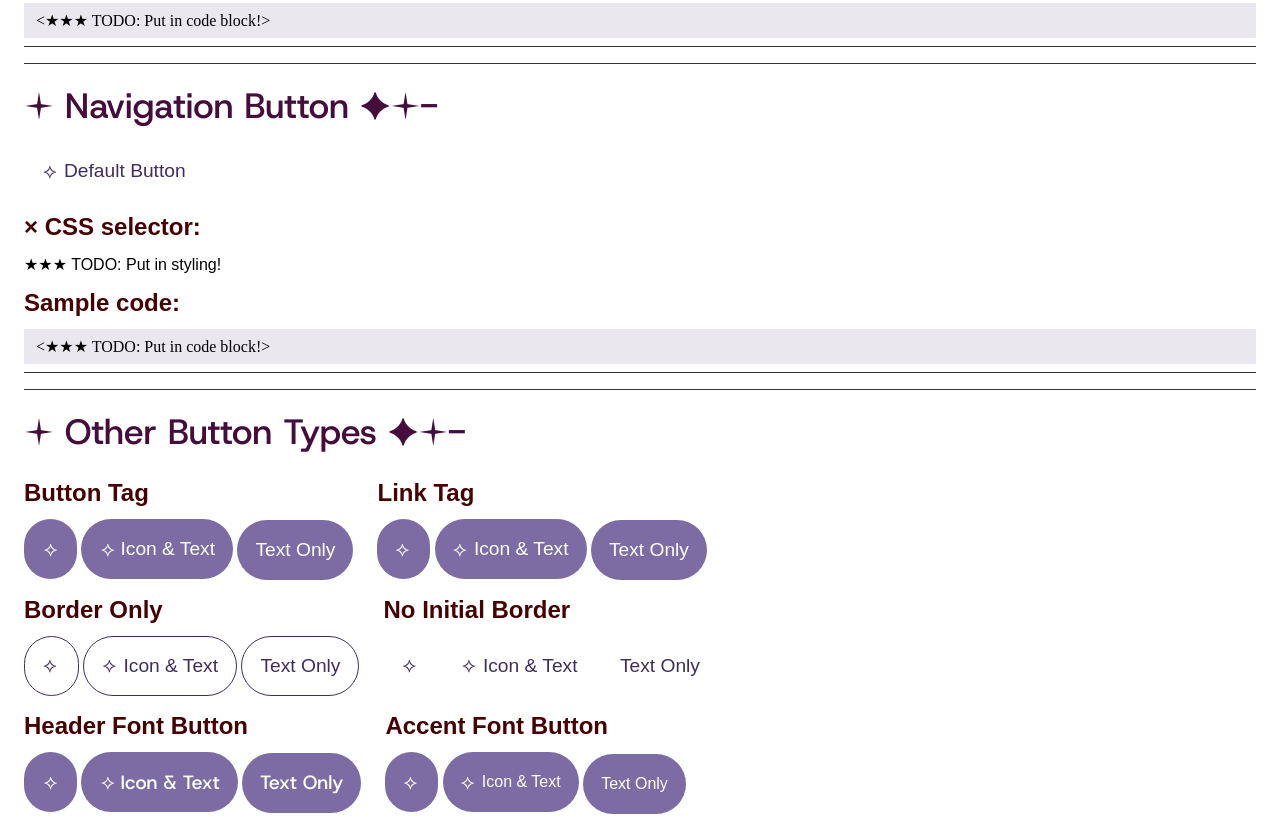
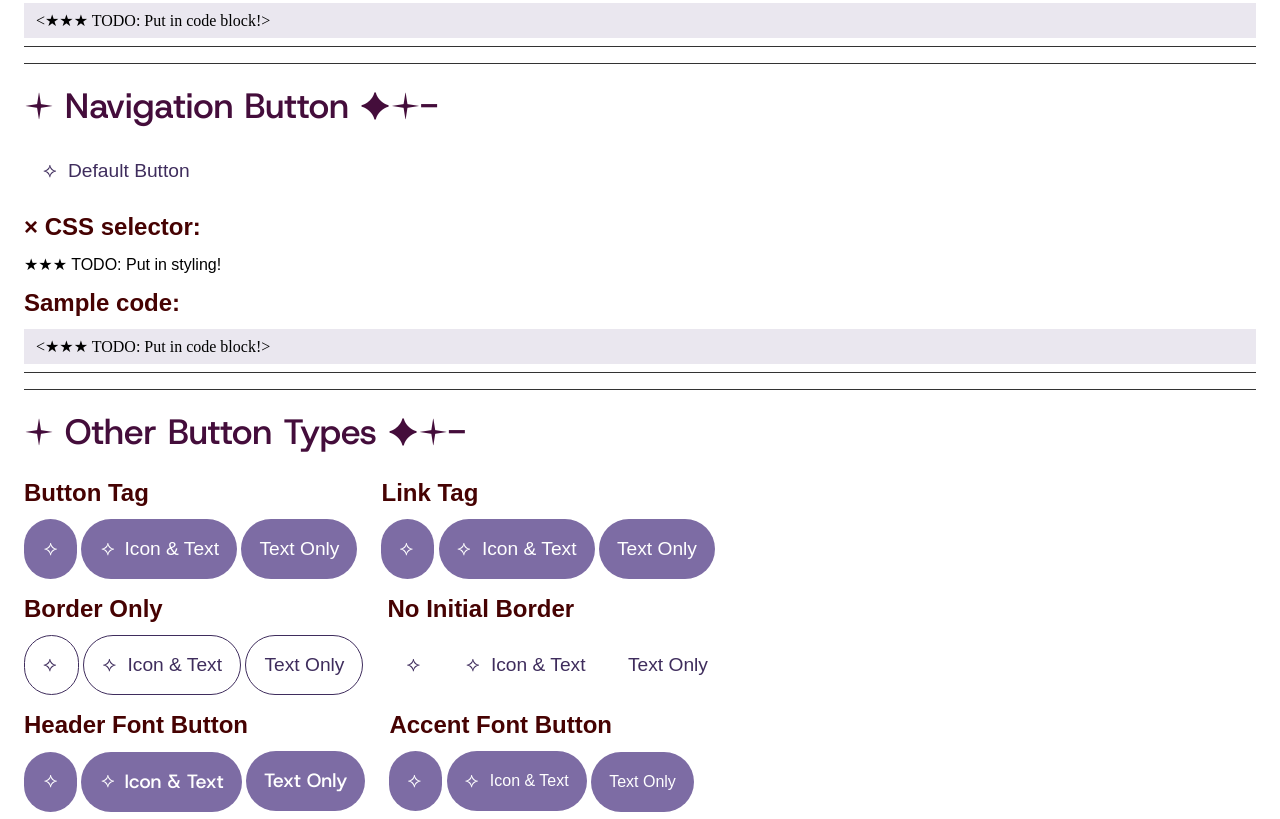
Before and after one commit to angela-t-n/iat339-portfolio, a plain HTML site: page pages/style-guide.html in a window 1280 px wide. Shown: the part 1381-2200 px from the top of the page. Drawn offline with Linux system fonts and the light colour scheme; files whose address does not match are found by name; a web font is replaced by a local one.

Commit message:
small fix: padding for the star marker again, micro adjustments on chrome...

```diff
--- a/css/main.css
+++ b/css/main.css
@@ -273,7 +273,7 @@ ul li::marker {
   transition: var(--transition-duration);
 
   display: inline-flex;
-  gap: 4px;
+  gap: 8px;
   align-items: center;
   justify-content: center;
 
@@ -384,7 +384,7 @@ ul li::marker {
   /* text-box-trim: trim-both;
   text-box-edge: cap alphabetic; */
   line-height: 0.1rem;
-  padding: 0.3rem 0 0.1rem 0;
+  padding: 3px 0 1.5px 0;
 }
 
 .star-button:hover::before,
```
